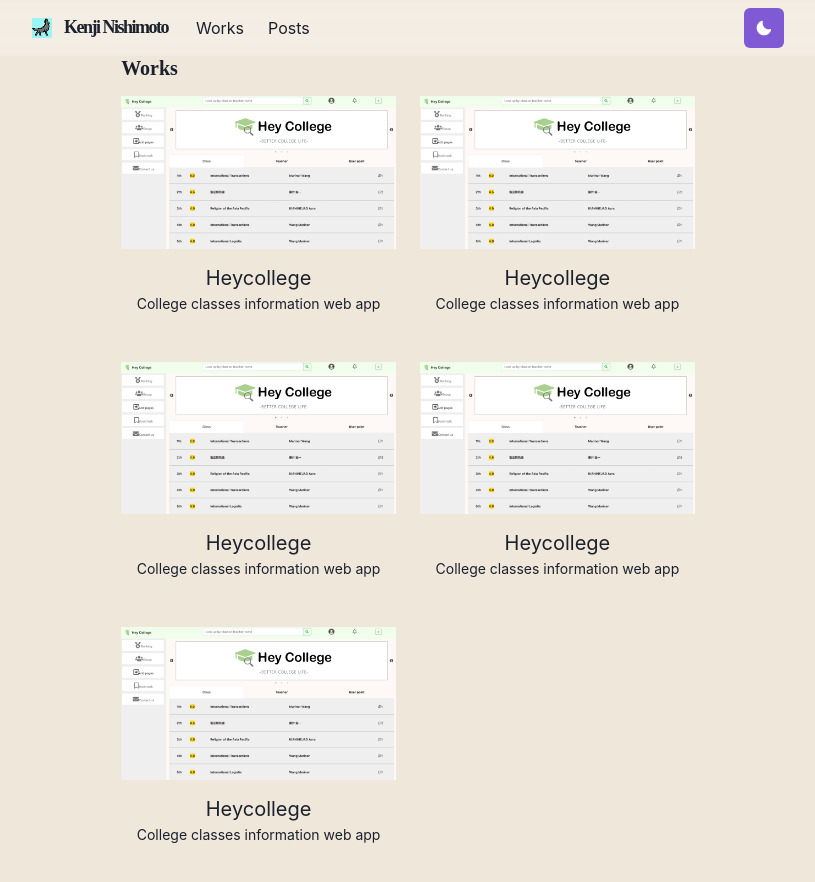
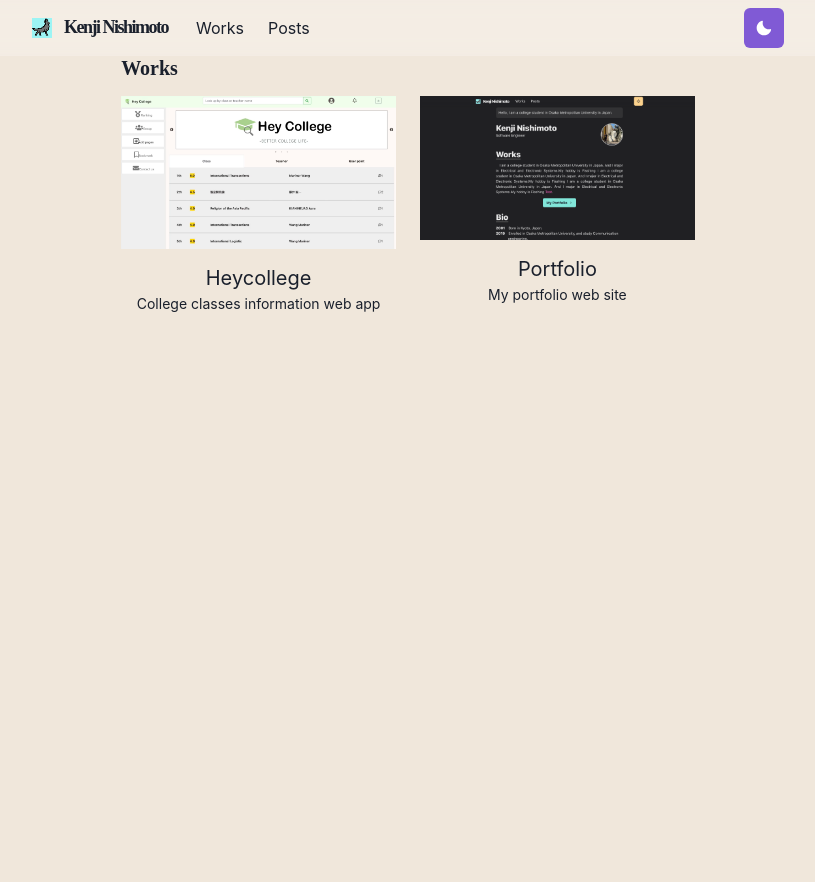
Before and after one commit to kenji132/portfolio-site, a Next.js app: page /works in a window 1280 px wide. Shown: the top 882 px of the page, without its empty margins (232-1047 px from the left). After the commit the page ends 800 px from the top, so only its background shows below. Built offline with nearby package versions, Linux system fonts and the light colour scheme.

Commit message:
内容の更新

```diff
--- a/package.json
+++ b/package.json
@@ -14,7 +14,7 @@
     "@emotion/react": "^11.9.0",
     "@emotion/styled": "^11.8.1",
     "framer-motion": "^6.3.0",
-    "next": "12.1.5",
+    "next": "^12.1.5",
     "react": "18.0.0",
     "react-dom": "18.0.0",
     "react-icons": "^4.3.1"
--- a/pages/posts.js
+++ b/pages/posts.js
@@ -2,8 +2,8 @@ import { Container, Heading, SimpleGrid } from '@chakra-ui/react'
 import Layout from '../components/layouts/article'
 import Section from '../components/section'
 import {GridItem} from '../components/grid-item'
-import thumbWolf from '../public/wolf.png'
 import thumbQiita1 from '../public/Qiita1.png'
+
 
 
 const Posts = () => {
@@ -15,10 +15,6 @@ const Posts = () => {
         </Heading>
         <Section delay={0.1}>
           <SimpleGrid columns={[1,2,2]} gap={6}>
-            <GridItem
-              title="My Fisrt Post"
-              thumbnail={thumbWolf}
-            />
             <GridItem
               title="Rails Serverについて"
               thumbnail={thumbQiita1}
--- a/pages/works.js
+++ b/pages/works.js
@@ -3,6 +3,7 @@ import Section from '../components/section'
 import { WorkGridItem } from '../components/grid-item'
 import thumbHeycollege from '../public/Heycollege2.png'
 import Layout from '../components/layouts/article'
+import thumbPortfolio from '../public/portfolio-thumb.png'
 
 const Works = () => {
   return (
@@ -23,38 +24,11 @@ const Works = () => {
           </Section>
           <Section>
             <WorkGridItem
-              id="heycollege"
-              title="Heycollege"
-              thumbnail={thumbHeycollege}
+              id="portfolio"
+              title="Portfolio"
+              thumbnail={thumbPortfolio}
             >
-              College classes information web app
-            </WorkGridItem>
-          </Section>
-          <Section>
-            <WorkGridItem
-              id="heycollege"
-              title="Heycollege"
-              thumbnail={thumbHeycollege}
-            >
-              College classes information web app
-            </WorkGridItem>
-          </Section>
-          <Section>
-            <WorkGridItem
-              id="heycollege"
-              title="Heycollege"
-              thumbnail={thumbHeycollege}
-            >
-              College classes information web app
-            </WorkGridItem>
-          </Section>
-          <Section>
-            <WorkGridItem
-              id="heycollege"
-              title="Heycollege"
-              thumbnail={thumbHeycollege}
-            >
-              College classes information web app
+              My portfolio web site
             </WorkGridItem>
           </Section>
         </SimpleGrid>
```
Also changed, not shown: pages/index.js (+15 -8 lines), public/portfolio-thumb.png (added), 1 other file (tests, documents, lock files or other folders).
